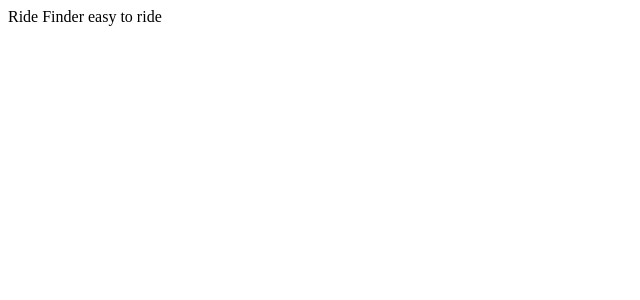
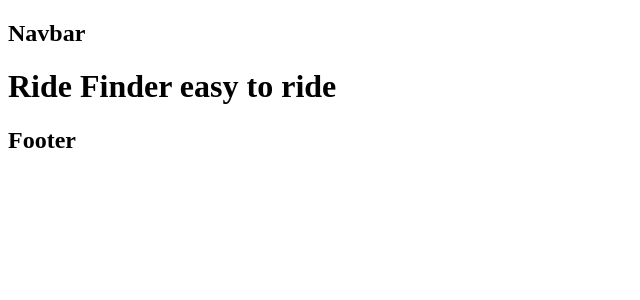
Before and after one commit to Shifath0570/RideFinder_Client, a Next.js app: page / in a window 1280 px wide. Shown: the top 300 px of the page, without its empty margins (0-640 px from the left). Built offline with nearby package versions, Linux system fonts and the light colour scheme.

Commit message:
Navbar and Footer component added in main page

```diff
--- a/src/app/layout.js
+++ b/src/app/layout.js
@@ -1,5 +1,7 @@
 import { Geist, Geist_Mono } from "next/font/google";
 import "./globals.css";
+import Navbar from "./components/Navbar";
+import Footer from "./components/Footer";
 
 const geistSans = Geist({
   variable: "--font-geist-sans",
@@ -23,7 +25,9 @@ export default function RootLayout({ children }) {
       className={`${geistSans.variable} ${geistMono.variable} h-full antialiased`}
     >
       <body className="min-h-full flex flex-col">
+        <Navbar />
         <div>{children}</div>
+        <Footer />
       </body>
     </html>
   );
--- a/src/app/page.js
+++ b/src/app/page.js
@@ -2,6 +2,8 @@ import Image from "next/image";
 
 export default function Home() {
   return (
-    <div>Ride Finder easy to ride</div>
+    <div>
+      <h1>Ride Finder easy to ride</h1>
+    </div>
   );
 }
```
